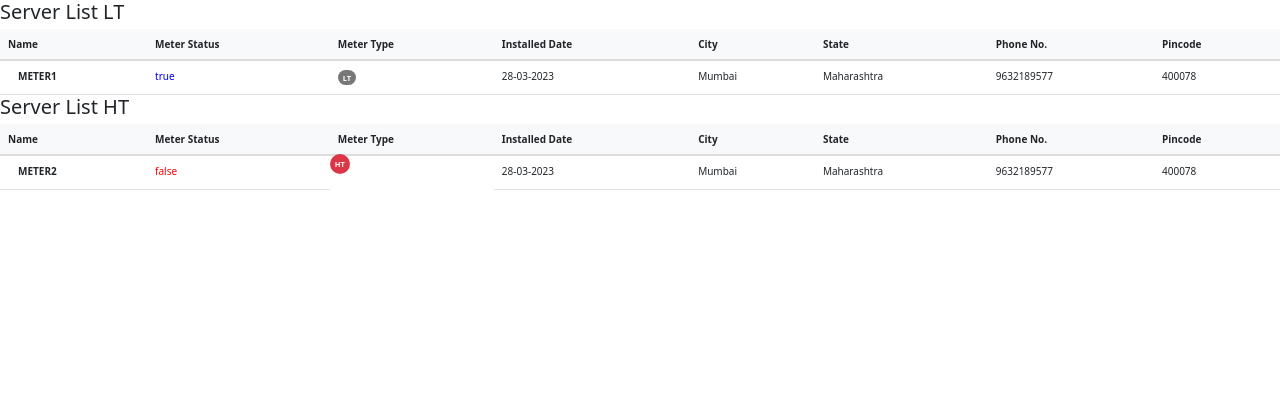
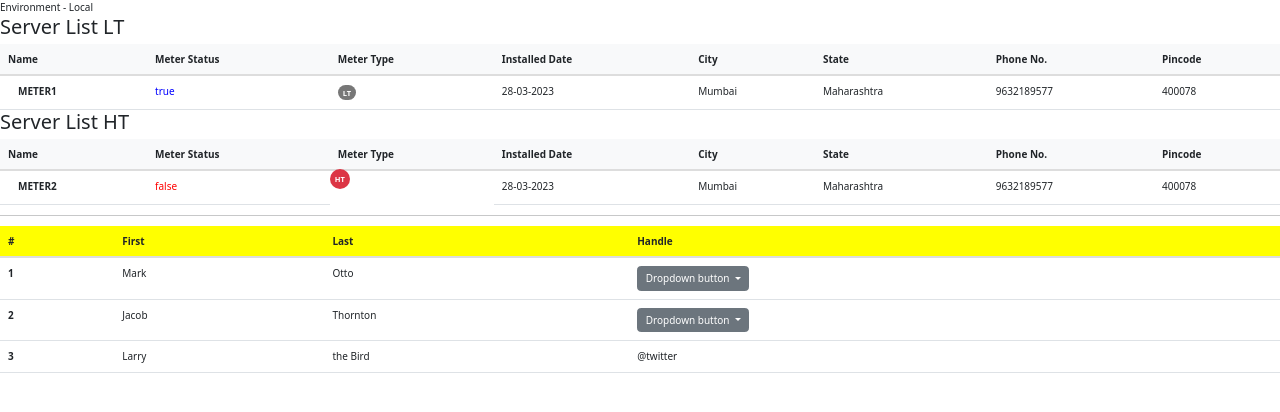
Before and after one commit to sachin19927/angularPraticeCode, an Angular app: page / in a window 1280 px wide. Shown: the top 412 px of the page. Built offline with nearby package versions, Linux system fonts and the light colour scheme.

Commit message:
dtirectives and env

```diff
--- a/angular.json
+++ b/angular.json
@@ -57,6 +57,27 @@
               ],
               "outputHashing": "all"
             },
+            "dev": {
+              "budgets": [
+                {
+                  "type": "initial",
+                  "maximumWarning": "500kb",
+                  "maximumError": "1mb"
+                },
+                {
+                  "type": "anyComponentStyle",
+                  "maximumWarning": "2kb",
+                  "maximumError": "4kb"
+                }
+              ],
+              "fileReplacements": [
+                {
+                  "replace": "src/environments/environment.ts",
+                  "with": "src/environments/environment.dev.ts"
+                }
+              ],
+              "outputHashing": "all"
+            },
             "development": {
               "buildOptimizer": false,
               "optimization": false,
@@ -66,7 +87,7 @@
               "namedChunks": true
             }
           },
-          "defaultConfiguration": "production"
+          "defaultConfiguration": "dev"
         },
         "serve": {
           "builder": "@angular-devkit/build-angular:dev-server",
@@ -74,11 +95,14 @@
             "production": {
               "browserTarget": "demoAngular:build:production"
             },
+            "dev": {
+              "browserTarget": "demoAngular:build:dev"
+            },
             "development": {
               "browserTarget": "demoAngular:build:development"
             }
           },
-          "defaultConfiguration": "development"
+          "defaultConfiguration": "dev"
         },
         "extract-i18n": {
           "builder": "@angular-devkit/build-angular:extract-i18n",
--- a/package.json
+++ b/package.json
@@ -4,6 +4,7 @@
   "scripts": {
     "ng": "ng",
     "start": "ng serve",
+    "start:dev": "ng serve --c=dev",
     "build": "ng build",
     "watch": "ng build --watch --configuration development",
     "test": "ng test"
--- a/src/app/app.component.html
+++ b/src/app/app.component.html
@@ -1,3 +1,5 @@
+Environment - {{env}}
+
 <!-- <h2>Server List LT</h2>
 <app-server-list *ngFor="let serverList of meterDetailLt" [dataList]="serverList"></app-server-list>
 <h2>Server List HT</h2>
@@ -8,3 +10,54 @@
 <app-server-list *ngFor="let metersList of meterDetailLt" [mtrList]="metersList"></app-server-list>
 <h2>Server List HT</h2>
 <app-server-list *ngFor="let metersList of meterDetailHt" [mtrList]="metersList"></app-server-list>
+
+
+<hr>
+<table  class="table">
+  <thead appHightlightdirectvie [defaultColor]="'yellow'" [highLight]="'grey'">
+    <tr>
+      <th scope="col">#</th>
+      <th scope="col">First</th>
+      <th scope="col">Last</th>
+      <th scope="col">Handle</th>
+    </tr>
+  </thead>
+  <tbody >
+    <tr >
+      <th scope="row">1</th>
+      <td>Mark</td>
+      <td>Otto</td>
+      <td><div class="dropdown">
+        <button class="btn btn-secondary dropdown-toggle" type="button" id="dropdownMenuButton" data-toggle="dropdown" aria-haspopup="true" aria-expanded="false">
+          Dropdown button
+        </button>
+        <div class="dropdown-menu" aria-labelledby="dropdownMenuButton">
+          <a class="dropdown-item" href="#">Action</a>
+          <a class="dropdown-item" href="#">Another action</a>
+          <a class="dropdown-item" href="#">Something else here</a>
+        </div>
+      </div></td>
+    </tr>
+    <tr>
+      <th scope="row">2</th>
+      <td>Jacob</td>
+      <td>Thornton</td>
+      <td><div class="dropdown">
+        <button class=" btn btn-secondary dropdown-toggle"  type="button" id="dropdownMenuButton" data-toggle="dropdown">
+          Dropdown button
+        </button>
+        <div class="dropdown-menu" aria-labelledby="dropdownMenuButton">
+          <a class="dropdown-item" href="#">Action</a>
+          <a class="dropdown-item" href="#">Another action</a>
+          <a class="dropdown-item" href="#">Something else here</a>
+        </div>
+      </div></td>
+    </tr>
+    <tr>
+      <th scope="row">3</th>
+      <td>Larry</td>
+      <td>the Bird</td>
+      <td>@twitter</td>
+    </tr>
+  </tbody>
+</table>
--- a/src/app/app.component.scss
+++ b/src/app/app.component.scss
@@ -0,0 +1,6 @@
+.is-green {
+  color: green;
+}
+is-red {
+  color: red;
+}
--- a/src/app/app.component.ts
+++ b/src/app/app.component.ts
@@ -1,5 +1,6 @@
 import { formatDate } from '@angular/common';
 import { Component } from '@angular/core';
+import { environment } from 'src/environments/environment';
 
 @Component({
   selector: 'app-root',
@@ -9,6 +10,9 @@ import { Component } from '@angular/core';
 export class AppComponent {
   title = 'demoAngular';
   myDate = Date;
+  env = environment.title;
+
+
 
   // meterDetailLt=[{"name":"Bindisha","city":"RAJ" , "type":"LT"},
   //               {"name":"China","city":"RAJ" , "type":"LT"}]
@@ -25,5 +29,11 @@ export class AppComponent {
   meterDetailHt = [{"name":"METER2", "mtr_status":false ,"mtr_type":"HT","installedDate":new Date(),"city":"Mumbai",
                   "state":"Maharashtra", "phoneNo":9632189577, "pincode":400078}]
 
+                  getColor(){
+                    if(this.env==='DEV')
+                    return 'blue'
+                    else
+                    return 'yellow';
+                  }
 
 }
--- a/src/app/app.module.ts
+++ b/src/app/app.module.ts
@@ -4,12 +4,14 @@ import { BrowserModule } from '@angular/platform-browser';
 import { AppRoutingModule } from './app-routing.module';
 import { AppComponent } from './app.component';
 import { ServerListComponent } from './component/server-list/server-list.component';
+import { HightlightdirectvieDirective } from './shared/hightlightdirectvie.directive';
 
 
 @NgModule({
   declarations: [
     AppComponent,
-    ServerListComponent
+    ServerListComponent,
+    HightlightdirectvieDirective
   ],
   imports: [
     BrowserModule,
--- /dev/null
+++ b/src/app/shared/hightlightdirectvie.directive.ts
@@ -0,0 +1,33 @@
+import { Directive, ElementRef , HostBinding, HostListener, Input, OnInit, Renderer2 } from '@angular/core';
+
+@Directive({
+  selector: '[appHightlightdirectvie]'
+})
+export class HightlightdirectvieDirective implements OnInit{
+
+  constructor(private elementRef: ElementRef,private renderer: Renderer2) { }
+
+
+  @Input() defaultColor = 'transparent';
+  @Input() highLight = 'blue';
+
+  @HostBinding('style.backgroundColor') backgroundColor:string | undefined;
+
+  ngOnInit(): void {
+    this.backgroundColor =this.defaultColor;
+
+  }
+
+
+  @HostListener('mouseenter') mouserover(eventData:Event){
+
+    this.backgroundColor=this.highLight;
+    //this.renderer.setStyle(this.elementRef.nativeElement,'background-color','blue')
+  }
+
+  @HostListener('mouseleave') mouseleave(eventData:Event){
+    this.backgroundColor=this.defaultColor;
+    //this.renderer.setStyle(this.elementRef.nativeElement,'background-color','red')
+  }
+
+}
--- /dev/null
+++ b/src/environments/environment.dev.ts
@@ -0,0 +1,4 @@
+export const environment = {
+  title : 'DEV',
+  production: false
+};
--- a/src/environments/environment.prod.ts
+++ b/src/environments/environment.prod.ts
@@ -1,3 +1,4 @@
 export const environment = {
+  title : 'PROD',
   production: true
 };
--- a/src/environments/environment.ts
+++ b/src/environments/environment.ts
@@ -3,6 +3,7 @@
 // The list of file replacements can be found in `angular.json`.
 
 export const environment = {
+  title : 'Local',
   production: false
 };
 
```
Also changed, not shown: Traking Task sheet.txt, 1 other file (tests, documents, lock files or other folders).
